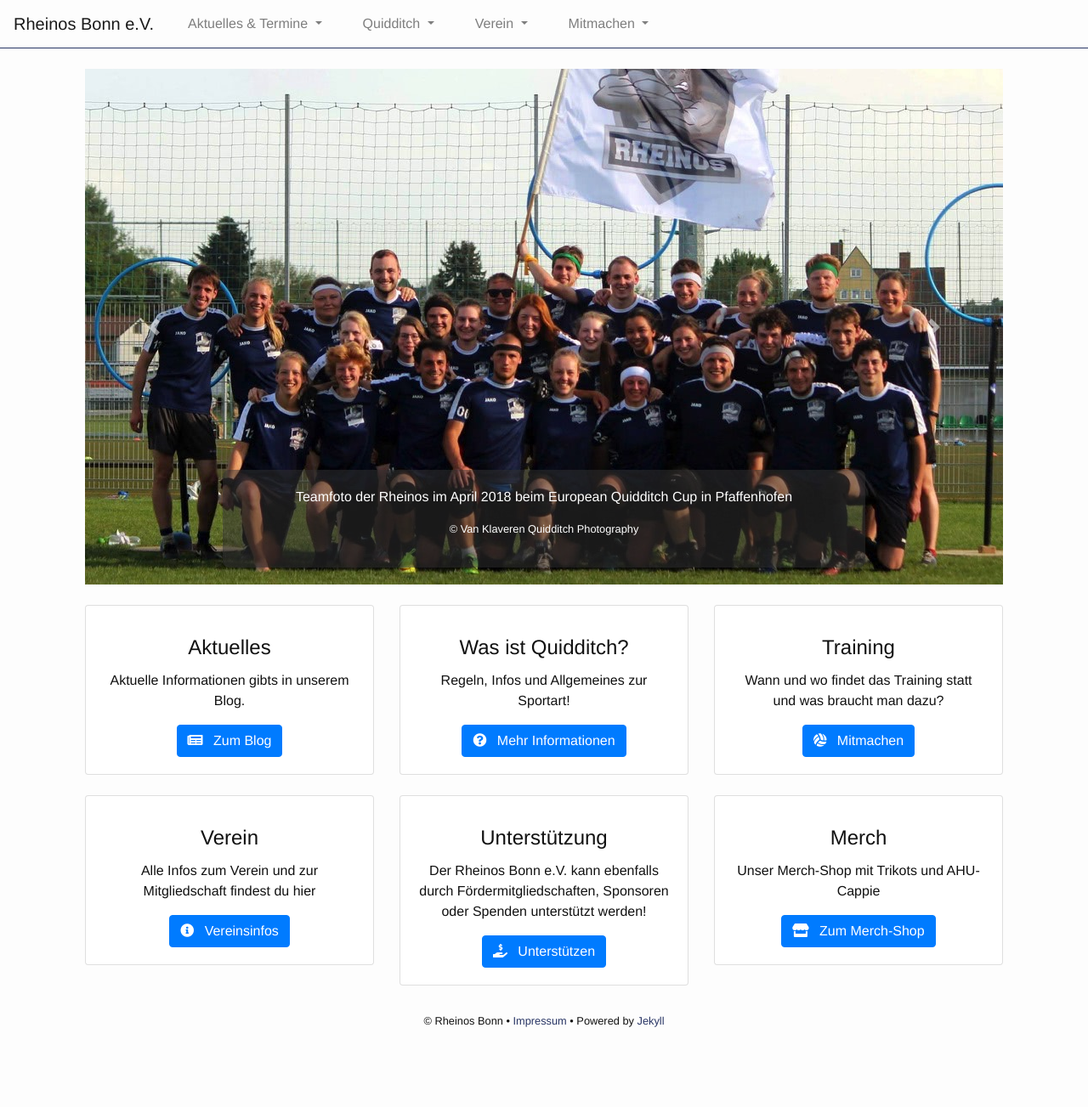
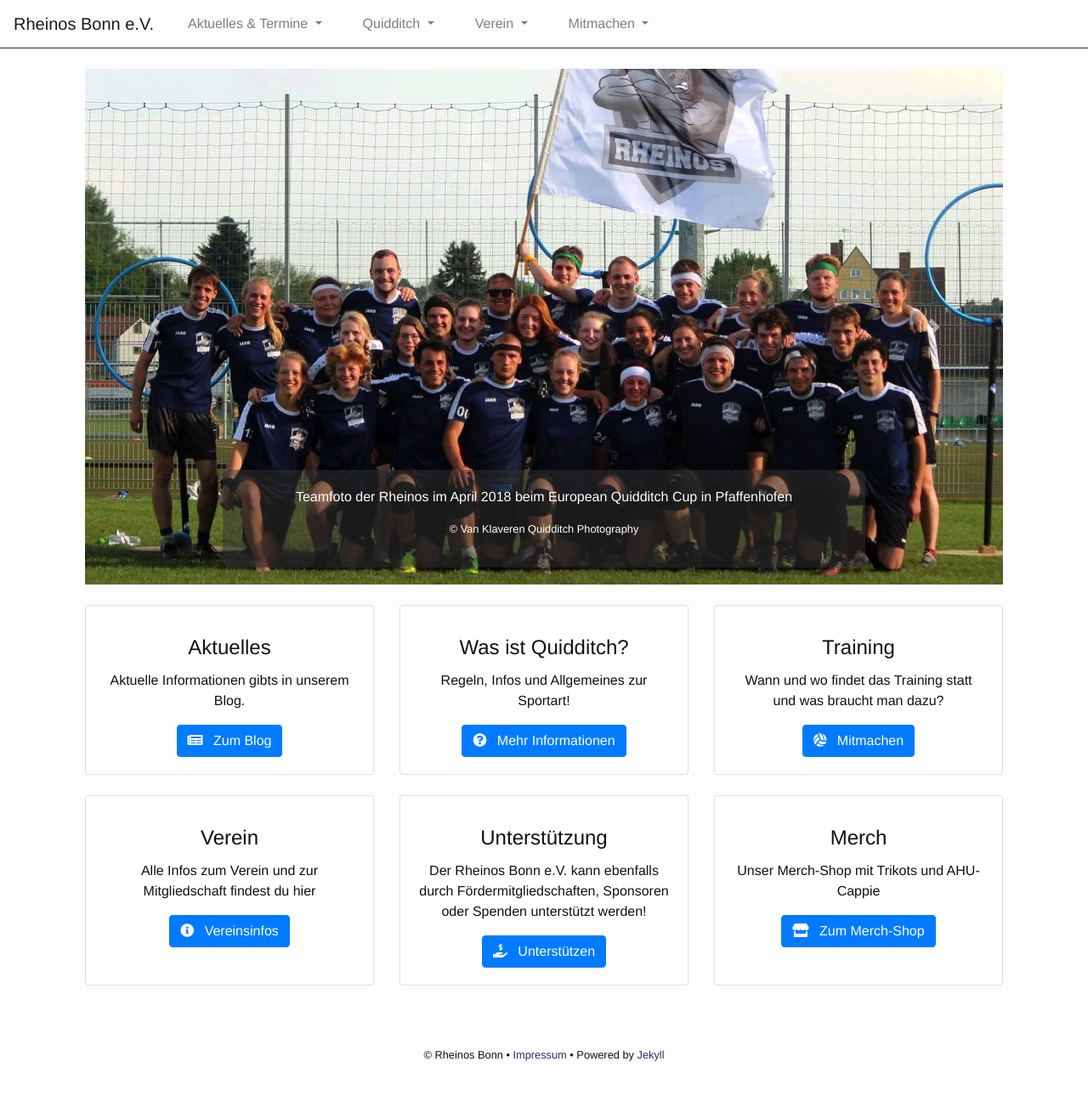
Before and after one commit to rheinos/rheinos.github.io, a Jekyll site: the page built from pages/home.html, in a window 1280 px wide. Shown: the whole page at 85% size. Built offline with Jekyll 4.4.1, drawn with Linux system fonts in a browser that asks for light colours; nearby versions of some CDN libraries; before the commit the page ends 1263 px from its top, so only the background shows below that.

Commit message:
small design adjustments

```diff
--- a/_includes/footer.html
+++ b/_includes/footer.html
@@ -1,5 +1,5 @@
-<footer>
-  <div class="container text-center small">
+<footer class="mt-5">
+  <div class="text-center small">
     <p class="my-1">© Rheinos Bonn • <a href="/impressum">Impressum</a> • Powered by <a href="https://jekyllrb.com/">Jekyll</a></p>
   </div>
 </footer>
--- a/pages/home.html
+++ b/pages/home.html
@@ -80,7 +80,7 @@
 <div class="container">
   <div class="row justify-content-md-center text-center">
     <div class="col-lg-4 col-sm-6 col-12 pb-4">
-      <div class="card">
+      <div class="card h-100">
         <div class="card-body">
           <h4 class="card-title">Aktuelles</h4>
           <p class="card-text">Aktuelle Informationen gibts in unserem Blog.</p>
@@ -89,7 +89,7 @@
       </div>
     </div>
     <div class="col-lg-4 col-sm-6 col-12 pb-4">
-      <div class="card">
+      <div class="card h-100">
         <div class="card-body">
           <h4 class="card-title">Was ist Quidditch?</h4>
           <p class="card-text">Regeln, Infos und Allgemeines zur Sportart!</p>
@@ -98,7 +98,7 @@
       </div>
     </div>
     <div class="col-lg-4 col-sm-6 col-12 pb-4">
-      <div class="card">
+      <div class="card h-100">
         <div class="card-body">
           <h4 class="card-title">Training</h4>
           <p class="card-text">Wann und wo findet das Training statt und was braucht man dazu?</p>
@@ -107,7 +107,7 @@
       </div>
     </div>
     <div class="col-lg-4 col-sm-6 col-12 pb-4">
-      <div class="card">
+      <div class="card h-100">
         <div class="card-body">
           <h4 class="card-title">Verein</h4>
           <p class="card-text">Alle Infos zum Verein und zur Mitgliedschaft findest du hier</p>
@@ -116,7 +116,7 @@
       </div>
     </div>
     <div class="col-lg-4 col-sm-6 col-12 pb-4">
-      <div class="card">
+      <div class="card h-100">
         <div class="card-body">
           <h4 class="card-title">Unterstützung</h4>
           <p class="card-text">Der Rheinos Bonn e.V. kann ebenfalls durch Fördermitgliedschaften, Sponsoren oder Spenden unterstützt werden!</p>
@@ -125,7 +125,7 @@
       </div>
     </div>
     <div class="col-lg-4 col-sm-6 col-12 pb-4">
-      <div class="card">
+      <div class="card h-100">
         <div class="card-body">
           <h4 class="card-title">Merch</h4>
           <p class="card-text">Unser Merch-Shop mit Trikots und AHU-Cappie</p>
```
